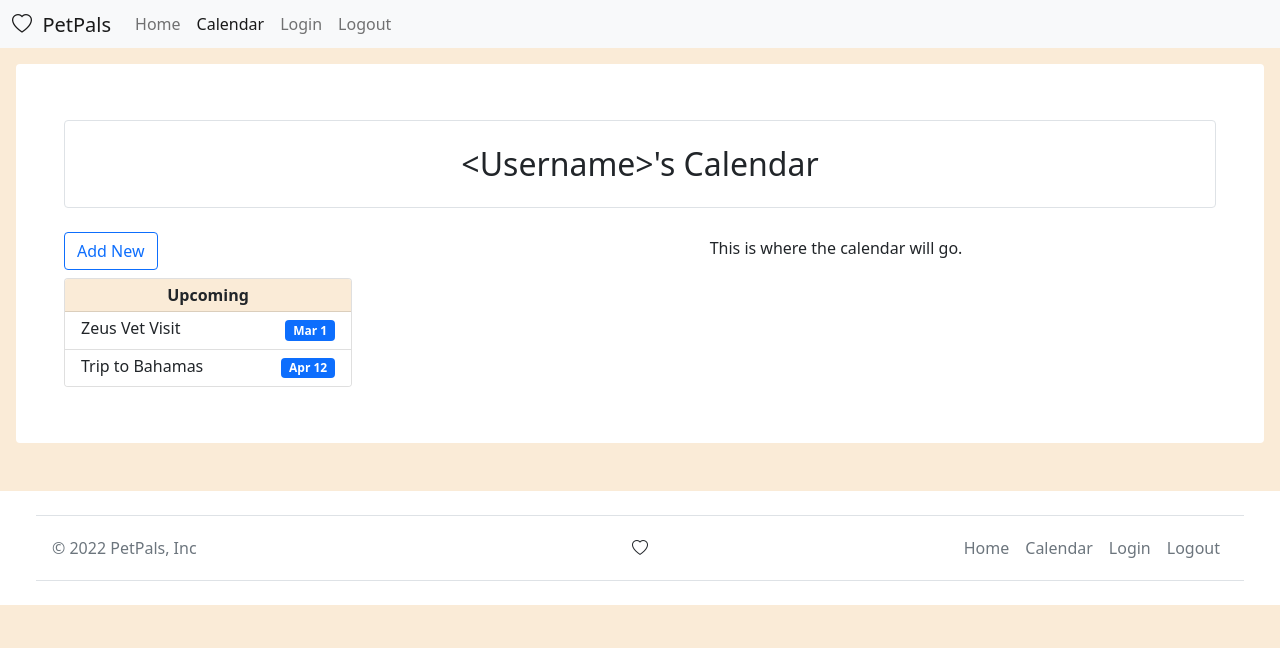
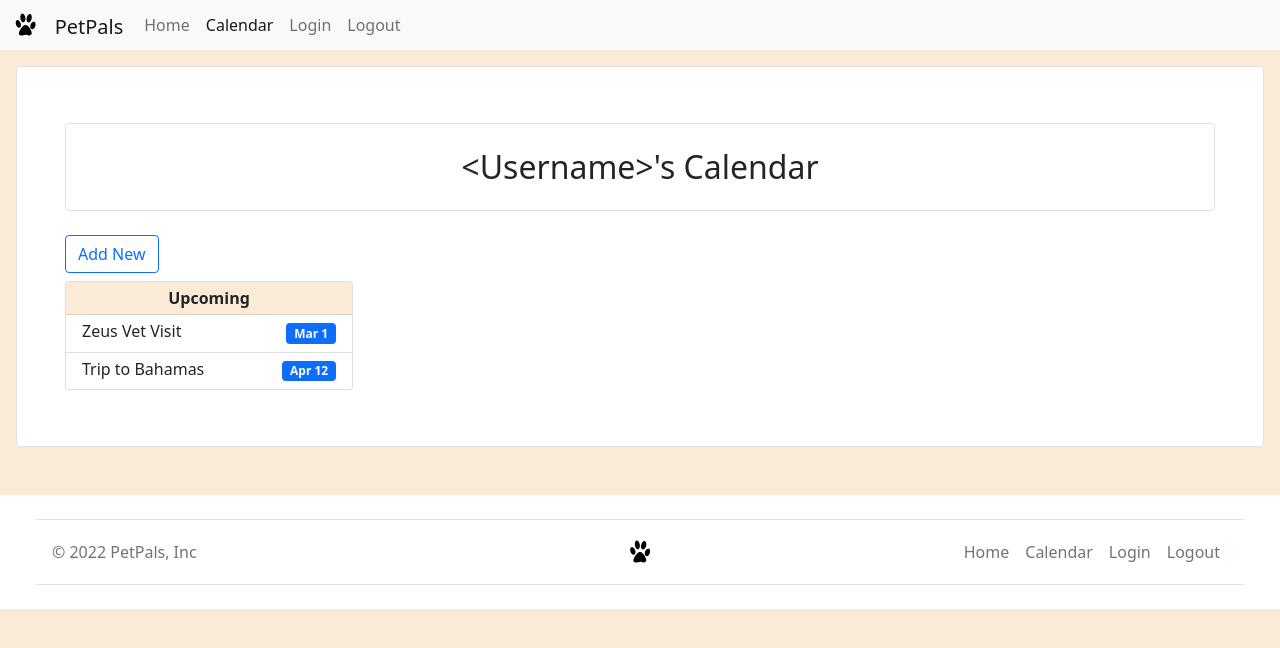
Before and after one commit to BiaDd/cs4640project, a PHP site: page /calendar.html in a window 1280 px wide. Shown: the top 648 px of the page. Run offline with PHP 8.4, Linux system fonts and the light colour scheme.

Commit message:
Calendar tutorial linked, other minor changes

```diff
--- a/calendar.html
+++ b/calendar.html
@@ -4,10 +4,11 @@
 *  REFERENCES
 *  Title: Footer
 *  Author: Bootstrap Team
-*  Code version: Bootstrapv5.0
+*  Code version: Bootstrapv5.1
 *  URL: https://getbootstrap.com/docs/5.1/examples/footers/
-*  Software License: MIT license
+*  Software License: MIT License
 *
+*  Calendar built with this tutorial: https://www.youtube.com/watch?v=o1yMqPyYeAo&ab_channel=CodeAndCreate
 
 */
 
@@ -37,10 +38,14 @@
 
     <body>
 
-        <header>
+        <header id="calendar-index">
             <nav class="navbar navbar-expand-lg navbar-light bg-light">
               <div class="container-fluid">
-                <a class="navbar-brand" href="home.html"><i class="bi bi-heart"></i>&nbsp; PetPals </a>
+                <a class="navbar-brand" href="home.html">
+                    <!-- this svg image is under public domain -->
+                    <img id="navbar-logo" src="images/paw.svg" alt="paw icon" width="24" height="24" class="d-inline-block align-text-top">
+                    &nbsp; PetPals
+                </a>
                 <button class="navbar-toggler" type="button" data-bs-toggle="collapse" data-bs-target="#navbarItems" aria-controls="navbarItems" aria-expanded="false" aria-label="Navigation Toggler" >
                   <span class="navbar-toggler-icon"></span>
                 </button>
@@ -95,7 +100,7 @@
               </div>
         </header>
 
-        <div class="p-5 m-3 mb-4 rounded bg-white">
+        <div class="p-5 m-3 mb-4 rounded bg-white border">
             <div class="containre-fluid py-2">
                 <div class="row">
                     <div class="col-12">
@@ -103,6 +108,7 @@
                     </div>
                 </div>
                 <div class="row mt-3">
+
                     <div class="col-12 col-md-12 col-lg-4 align-items-center">
                         <button type="button" class="btn btn-outline-primary my-2">Add New</button>
                         <div class="card" style="width: 18rem;">
@@ -117,9 +123,11 @@
                             </ul>
                           </div>
                     </div>
+
                     <div class="col-12 col-md-12 col-lg-8">
-                        <p class="text-center p-3">This is where the calendar will go.</p>
+
                     </div>
+
                 </div>
             </div>
         </div>
@@ -130,19 +138,21 @@
                 <footer class="d-flex flex-wrap justify-content-between align-items-center p-3 my-4 mx-4 border-top border-bottom">
                     <p class="col-md-4 mb-0 text-muted">&copy; 2022 PetPals, Inc</p>
 
-                    <a href="home.html" class="col-md-4 d-flex align-items-center justify-content-center mb-3 mb-md-0 me-md-auto link-dark text-decoration-none">
-                        <i class="bi bi-heart"></i>
+                    <a href="#calendar-index" class="col-md-4 d-flex align-items-center justify-content-center mb-3 mb-md-0 me-md-auto link-dark text-decoration-none">
+                        <img src="images/paw.svg" alt="paw icon" width="30" height="24">
                     </a>
 
                     <ul class="nav col-md-4 justify-content-end">
                         <li class="nav-item"><a href="home.html" class="nav-link px-2 text-muted">Home</a></li>
-                        <li class="nav-item"><a href="#" class="nav-link px-2 text-muted">Calendar</a></li>
+                        <li class="nav-item"><a href="#calendar-index" class="nav-link px-2 text-muted">Calendar</a></li>
                         <li class="nav-item"><a href="#" class="nav-link px-2 text-muted">Login</a></li>
                         <li class="nav-item"><a href="#" class="nav-link px-2 text-muted">Logout</a></li>
                     </ul>
                 </footer>
             </div>
           </div>
+
+          <script src="calendar.js"></script>
 
           <script src="https://cdn.jsdelivr.net/npm/bootstrap@5.1.1/dist/js/bootstrap.bundle.min.js" integrity="sha384-/bQdsTh/da6pkI1MST/rWKFNjaCP5gBSY4sEBT38Q/9RBh9AH40zEOg7Hlq2THRZ" crossorigin="anonymous"></script>
           <script src="https://cdn.jsdelivr.net/npm/masonry-layout@4.2.2/dist/masonry.pkgd.min.js" integrity="sha384-GNFwBvfVxBkLMJpYMOABq3c+d3KnQxudP/mGPkzpZSTYykLBNsZEnG2D9G/X/+7D" crossorigin="anonymous" async></script>
--- /dev/null
+++ b/calendar.js
@@ -0,0 +1 @@
+// Calendar Tutorial: https://www.youtube.com/watch?v=o1yMqPyYeAo&ab_channel=CodeAndCreate
--- a/styles/main.css
+++ b/styles/main.css
@@ -61,6 +61,12 @@ img {
 	width:100%;
 }
 
+
+/* Currently the paw print. */
+#navbar-logo {
+	width: 25%;
+}
+
 body {
   background-color: rgb(250, 235, 215);
 }
```
Also changed, not shown: home.html (+10 -6 lines), images/paw.svg (added).
